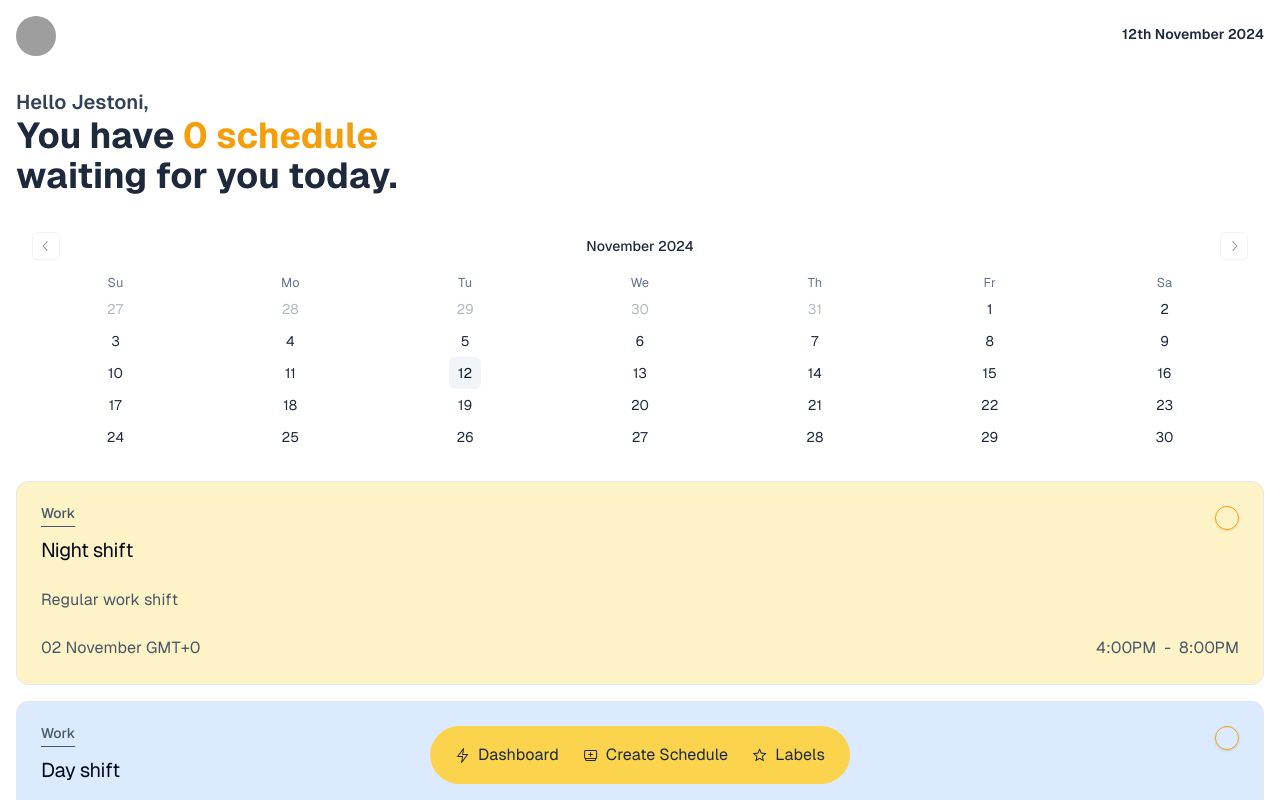
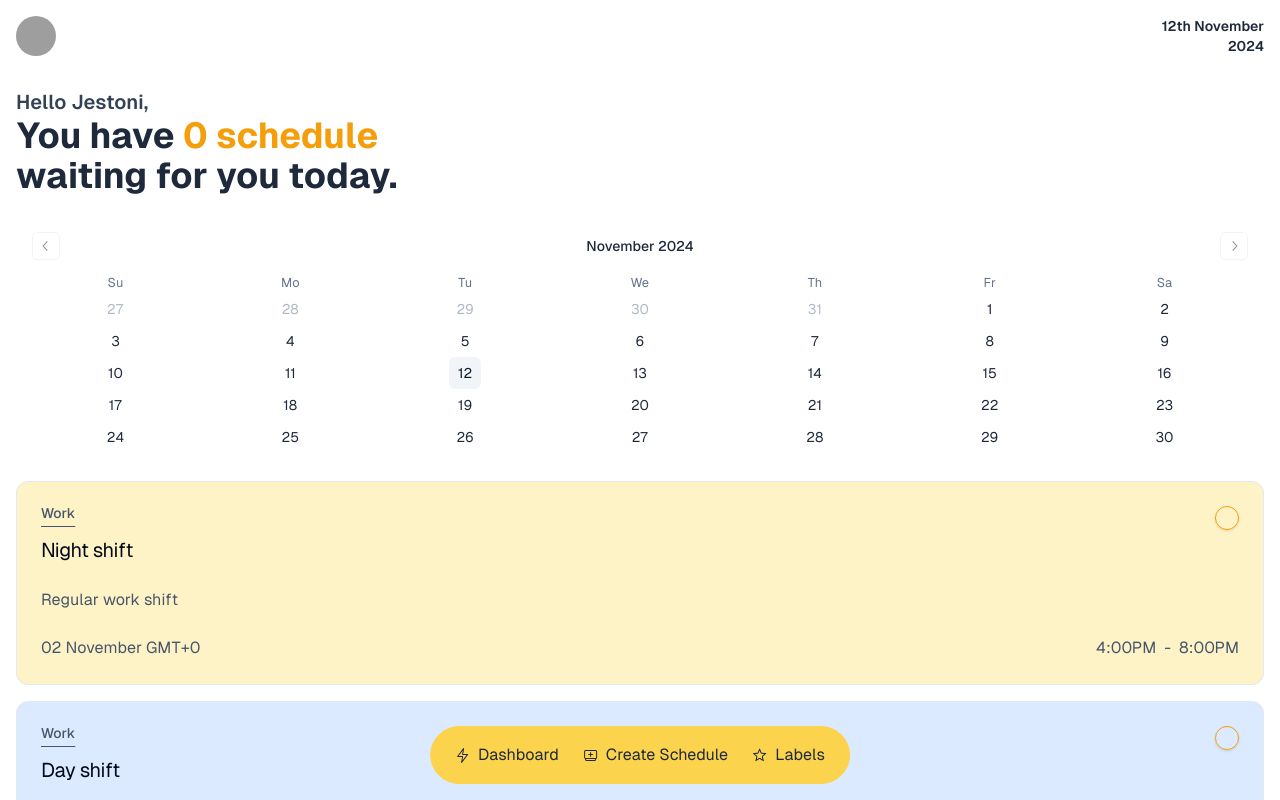
Before and after one commit to obicerj/mysched, a Next.js app: page / in a window 1280 px wide. Shown: the top 800 px of the page. Built offline with nearby package versions, Linux system fonts and the light colour scheme; grey boxes are pictures that could not be loaded.

Commit message:
Moved header to separate file

```diff
--- a/app/page.tsx
+++ b/app/page.tsx
@@ -1,8 +1,6 @@
 "use client";
 
-import Image from "next/image";
 import { Checkbox } from "@/components/ui/checkbox";
-import { Avatar, AvatarFallback, AvatarImage } from "@radix-ui/react-avatar";
 import {
     LightningBoltIcon,
     CardStackPlusIcon,
@@ -69,6 +67,7 @@ import { Label } from "@/components/ui/label";
 import { Input } from "@/components/ui/input";
 import { TimePicker } from "@/components/time-picker/time-picker";
 import { DatePicker } from "@/components/date-picker/date-picker";
+import { Header } from "@/components/header/header";
 
 export default function Home() {
     const name = "Jestoni";
@@ -324,17 +323,18 @@ export default function Home() {
 
     return (
         <div className="p-4 text-slate-800 font-[family-name:var(--font-geist-sans)]">
-            {/* flex flex-col gap-8 row-start-2 items-center sm:items-start */}
-            <main className="">
-                <div className="flex justify-between">
+            <main>
+                {/* <div className="flex justify-between">
                     <Avatar className="relative flex h-10 w-10 shrink-0 overflow-hidden rounded-full">
                         <AvatarImage src="https://avatars.githubusercontent.com/u/10084955?v=4" />
                         <AvatarFallback>JO</AvatarFallback>
                     </Avatar>
-                    <p className="font-semibold text-sm pt-2">
-                        {format(new Date(), "do MMMM Y")}
+                    <p className="font-semibold text-sm text-right">
+                        {format(new Date(), "do MMMM")} <br />
+                        {format(new Date(), "Y")}
                     </p>
-                </div>
+                </div> */}
+                <Header />
 
                 <div className="mt-8">
                     <p className="text-xl text-slate-700 font-semibold">
--- /dev/null
+++ b/components/header/header.tsx
@@ -0,0 +1,17 @@
+import { Avatar, AvatarFallback, AvatarImage } from "@radix-ui/react-avatar";
+import { format } from "date-fns";
+
+export function Header() {
+    return (
+        <div className="flex justify-between">
+            <Avatar className="relative flex h-10 w-10 shrink-0 overflow-hidden rounded-full">
+                <AvatarImage src="https://avatars.githubusercontent.com/u/10084955?v=4" />
+                <AvatarFallback>JO</AvatarFallback>
+            </Avatar>
+            <p className="font-semibold text-sm text-right">
+                {format(new Date(), "do MMMM")} <br />
+                {format(new Date(), "Y")}
+            </p>
+        </div>
+    );
+}
```
